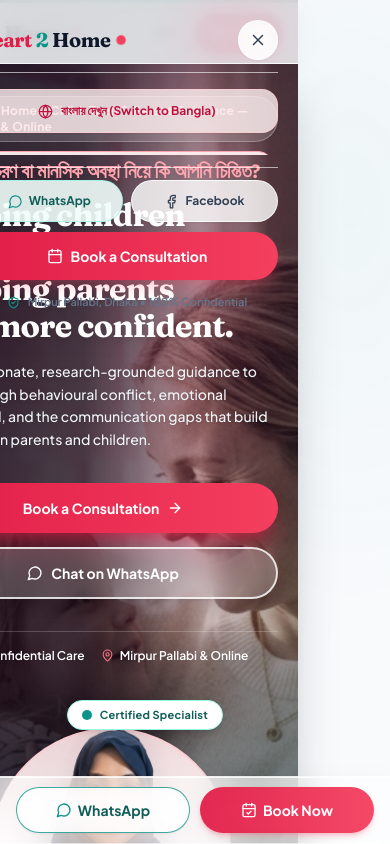
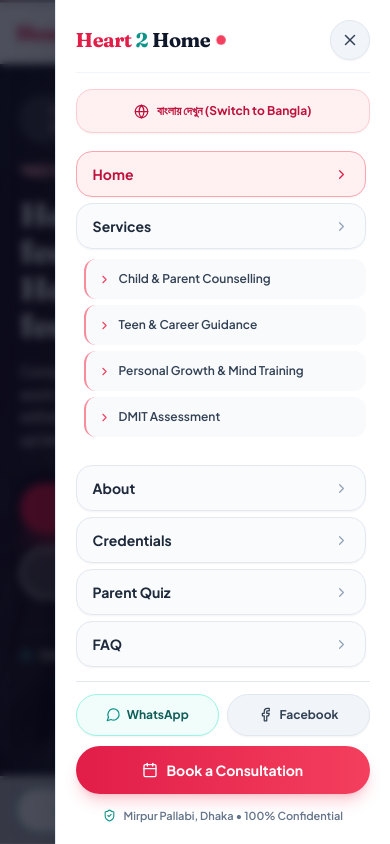
Before and after one commit to Shahriar-septic/Heart2home, a Next.js app: page / in a window 390 px wide. Both pictures are taken after a click on the button "Menu". Shown: the top 844 px of the page. Built offline with nearby package versions, Linux system fonts and the light colour scheme.

Commit message:
fix(mobile): resolve iOS drawer transparency, containing block trap, and navigation layout with solid opaque React Portal

```diff
--- a/src/components/MobileDrawer.tsx
+++ b/src/components/MobileDrawer.tsx
@@ -1,6 +1,7 @@
 "use client";
 
-import { useEffect, useRef } from "react";
+import { useEffect, useRef, useState } from "react";
+import { createPortal } from "react-dom";
 import Link from "next/link";
 import { usePathname } from "next/navigation";
 import { X, Facebook, Globe, ChevronRight, MessageCircle, Calendar, ShieldCheck } from "lucide-react";
@@ -26,6 +27,11 @@ export default function MobileDrawer({
   const pathname = usePathname();
   const panelRef = useRef<HTMLDivElement>(null);
   const triggerRef = useRef<Element | null>(null);
+  const [mounted, setMounted] = useState(false);
+
+  useEffect(() => {
+    setMounted(true);
+  }, []);
 
   const whatsappHref = waLink(
     content.site.whatsapp,
@@ -87,31 +93,37 @@ export default function MobileDrawer({
   const beforeServices = servicesIndex >= 0 ? links.slice(0, servicesIndex + 1) : links;
   const afterServices = servicesIndex >= 0 ? links.slice(servicesIndex + 1) : [];
 
-  return (
+  if (!mounted) return null;
+
+  return createPortal(
     <AnimatePresence>
       {open && (
-        <>
+        <div className="fixed inset-0 z-[999] lg:hidden">
+          {/* Dimmed backdrop covering 100% of viewport */}
           <motion.div
             initial={{ opacity: 0 }}
             animate={{ opacity: 1 }}
             exit={{ opacity: 0 }}
-            className="fixed inset-0 z-50 bg-slate-950/50 backdrop-blur-sm lg:hidden"
+            transition={{ duration: 0.2 }}
+            className="fixed inset-0 bg-slate-950/70 backdrop-blur-sm"
             onClick={onClose}
             aria-hidden="true"
           />
+
+          {/* Solid Opaque Drawer Panel (escapes any containing block, never see-through) */}
           <motion.div
             initial={{ x: "100%" }}
             animate={{ x: 0 }}
             exit={{ x: "100%" }}
-            transition={{ type: "tween", duration: 0.28, ease: [0.22, 1, 0.36, 1] }}
+            transition={{ type: "tween", duration: 0.26, ease: [0.22, 1, 0.36, 1] }}
             role="dialog"
             aria-modal="true"
             aria-label="Site navigation"
             ref={panelRef}
-            className="fixed right-0 top-0 z-50 flex h-full w-[88%] max-w-sm flex-col ios-glass-drawer p-5 sm:p-6 shadow-2xl lg:hidden"
+            className="fixed inset-y-0 right-0 z-10 flex h-[100dvh] w-[86%] max-w-sm flex-col bg-white p-5 shadow-2xl border-l border-slate-200"
           >
-            {/* Drawer Header: Logo on left, Close button on right */}
-            <div className="mb-4 flex items-center justify-between border-b border-white/60 pb-3">
+            {/* Drawer Header: Logo & Close button */}
+            <div className="mb-4 flex items-center justify-between border-b border-slate-100 pb-3">
               <Link href="/" onClick={onClose} className="flex items-center gap-1 font-display text-xl font-bold tracking-tight">
                 <span className="text-rose-600">Heart</span>
                 <span className="text-teal-600">2</span>
@@ -125,7 +137,7 @@ export default function MobileDrawer({
                 type="button"
                 onClick={onClose}
                 aria-label="Close menu"
-                className="flex h-10 w-10 items-center justify-center rounded-full border border-white/80 bg-white/80 text-slate-700 shadow-sm backdrop-blur-md active:scale-95 active:bg-white"
+                className="flex h-10 w-10 items-center justify-center rounded-full border border-slate-200 bg-slate-100 text-slate-700 shadow-sm active:scale-95 active:bg-slate-200"
               >
                 <X size={18} />
               </button>
@@ -135,7 +147,7 @@ export default function MobileDrawer({
             <button
               type="button"
               onClick={toggleLang}
-              className="mb-3.5 flex min-h-[44px] items-center justify-center gap-2 rounded-2xl border border-rose-200/80 bg-rose-50/80 text-xs sm:text-sm font-bold text-rose-700 shadow-sm backdrop-blur-md transition active:scale-[0.98] hover:bg-rose-100"
+              className="mb-3.5 flex min-h-[44px] items-center justify-center gap-2 rounded-2xl border border-rose-200 bg-rose-50 text-xs sm:text-sm font-bold text-rose-700 shadow-sm transition active:scale-[0.98] hover:bg-rose-100"
             >
               <Globe size={15} />
               <span>{lang === "en" ? "বাংলায় দেখুন (Switch to Bangla)" : "Switch to English"}</span>
@@ -143,7 +155,7 @@ export default function MobileDrawer({
 
             {/* Navigation Links List */}
             <nav
-              className="flex flex-1 flex-col gap-1.5 overflow-y-auto overscroll-contain pr-1 py-1"
+              className="flex flex-1 flex-col gap-1.5 overflow-y-auto overscroll-contain min-h-0 pr-1 py-1"
               aria-label="Mobile"
             >
               {beforeServices.map((link) => {
@@ -155,8 +167,8 @@ export default function MobileDrawer({
                     onClick={onClose}
                     className={`flex min-h-[46px] items-center justify-between rounded-2xl px-4 text-sm sm:text-base font-bold transition active:scale-[0.99] ${
                       isActive
-                        ? "border border-rose-300 bg-rose-50/95 text-rose-700 shadow-sm"
-                        : "border border-white/60 bg-white/50 text-slate-800 shadow-sm backdrop-blur-md hover:bg-white/80 hover:text-rose-600"
+                        ? "border border-rose-300 bg-rose-50 text-rose-700 shadow-sm"
+                        : "border border-slate-200 bg-slate-50/80 text-slate-800 shadow-sm hover:bg-slate-100 hover:text-rose-600"
                     }`}
                   >
                     <span>{link.label}</span>
@@ -174,10 +186,10 @@ export default function MobileDrawer({
                       key={link.href}
                       href={link.href}
                       onClick={onClose}
-                      className={`flex min-h-[40px] items-center gap-2 rounded-xl pl-3 pr-3 text-xs sm:text-sm font-semibold transition active:bg-white/90 ${
+                      className={`flex min-h-[40px] items-center gap-2 rounded-xl pl-3 pr-3 text-xs sm:text-sm font-semibold transition active:bg-slate-200 ${
                         isActive
-                          ? "border-l-3 border-rose-600 bg-rose-50/90 text-rose-700 font-bold shadow-sm"
-                          : "border-l-2 border-rose-400/70 bg-white/40 text-slate-700 backdrop-blur-sm hover:text-rose-600"
+                          ? "border-l-3 border-rose-600 bg-rose-50 text-rose-700 font-bold shadow-sm"
+                          : "border-l-2 border-rose-400/80 bg-slate-50 text-slate-700 hover:text-rose-600"
                       }`}
                     >
                       <ChevronRight size={13} className="shrink-0 text-rose-500" />
@@ -188,7 +200,7 @@ export default function MobileDrawer({
               </div>
 
               {afterServices.length > 0 && (
-                <div className="my-1.5 h-px bg-white/60" />
+                <div className="my-1.5 h-px bg-slate-200" />
               )}
 
               {afterServices.map((link) => {
@@ -200,8 +212,8 @@ export default function MobileDrawer({
                     onClick={onClose}
                     className={`flex min-h-[46px] items-center justify-between rounded-2xl px-4 text-sm sm:text-base font-bold transition active:scale-[0.99] ${
                       isActive
-                        ? "border border-rose-300 bg-rose-50/95 text-rose-700 shadow-sm"
-                        : "border border-white/60 bg-white/50 text-slate-800 shadow-sm backdrop-blur-md hover:bg-white/80 hover:text-rose-600"
+                        ? "border border-rose-300 bg-rose-50 text-rose-700 shadow-sm"
+                        : "border border-slate-200 bg-slate-50/80 text-slate-800 shadow-sm hover:bg-slate-100 hover:text-rose-600"
                     }`}
                   >
                     <span>{link.label}</span>
@@ -212,14 +224,14 @@ export default function MobileDrawer({
             </nav>
 
             {/* Quick Action Footer in Drawer */}
-            <div className="mt-3 flex flex-col gap-2.5 border-t border-white/60 pt-3">
+            <div className="mt-3 flex flex-col gap-2.5 border-t border-slate-200 pt-3">
               <div className="flex items-center gap-2">
                 <a
                   href={whatsappHref}
                   target="_blank"
                   rel="noopener noreferrer"
                   onClick={onClose}
-                  className="flex min-h-[42px] flex-1 items-center justify-center gap-1.5 rounded-full border border-teal-200/80 bg-teal-50/90 text-xs font-bold text-teal-800 shadow-sm backdrop-blur-md transition active:scale-95 hover:bg-teal-100"
+                  className="flex min-h-[42px] flex-1 items-center justify-center gap-1.5 rounded-full border border-teal-200 bg-teal-50 text-xs font-bold text-teal-800 shadow-sm transition active:scale-95 hover:bg-teal-100"
                 >
                   <MessageCircle size={15} className="text-teal-600" />
                   <span>WhatsApp</span>
@@ -229,7 +241,7 @@ export default function MobileDrawer({
                   target="_blank"
                   rel="noopener noreferrer"
                   onClick={onClose}
-                  className="flex min-h-[42px] flex-1 items-center justify-center gap-1.5 rounded-full border border-white/80 bg-white/80 text-xs font-bold text-slate-700 shadow-sm backdrop-blur-md transition active:scale-95 hover:bg-white hover:text-rose-600"
+                  className="flex min-h-[42px] flex-1 items-center justify-center gap-1.5 rounded-full border border-slate-200 bg-slate-100 text-xs font-bold text-slate-700 shadow-sm transition active:scale-95 hover:bg-slate-200"
                 >
                   <Facebook size={15} />
                   <span>Facebook</span>
@@ -251,8 +263,9 @@ export default function MobileDrawer({
               </div>
             </div>
           </motion.div>
-        </>
+        </div>
       )}
-    </AnimatePresence>
+    </AnimatePresence>,
+    document.body
   );
 }
```
